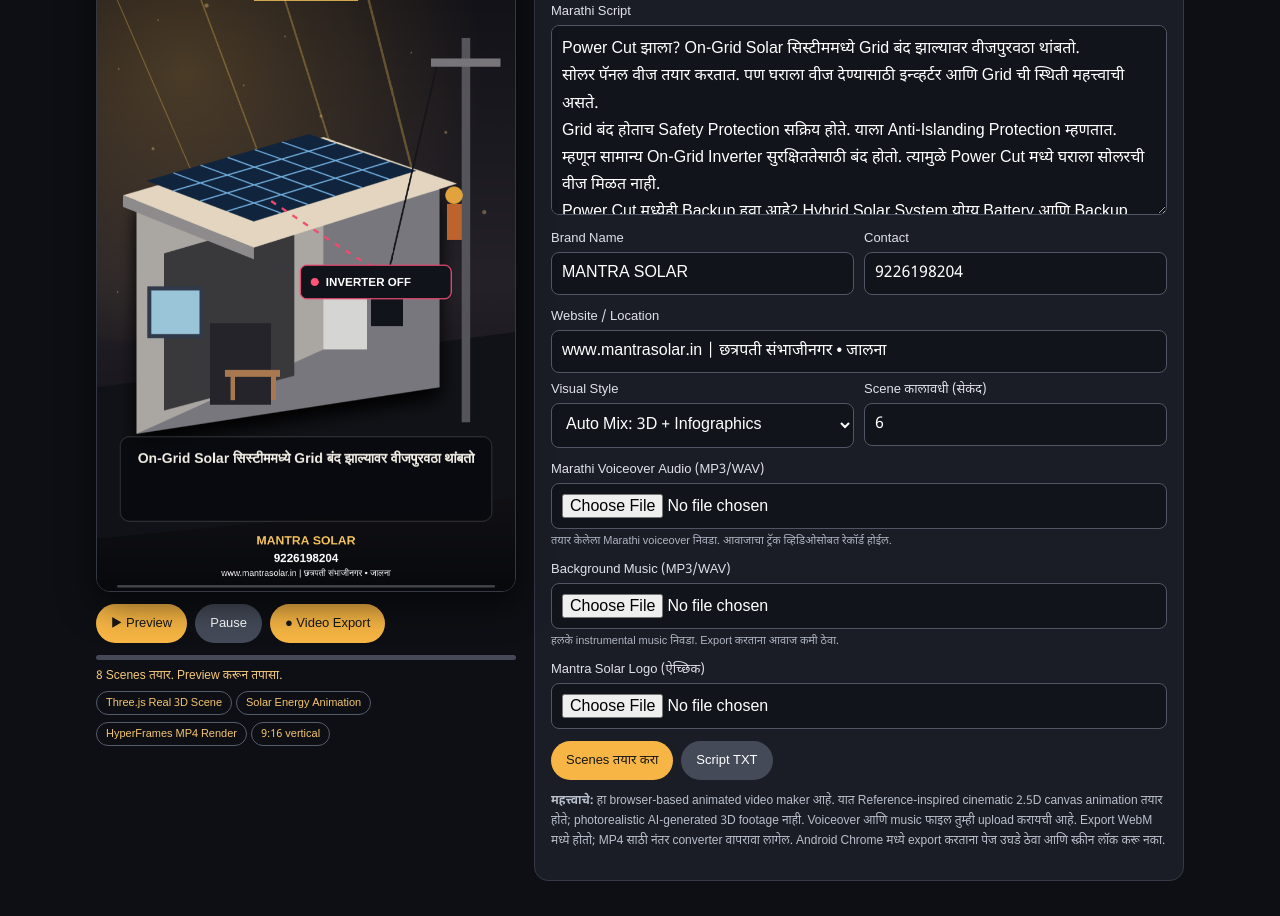
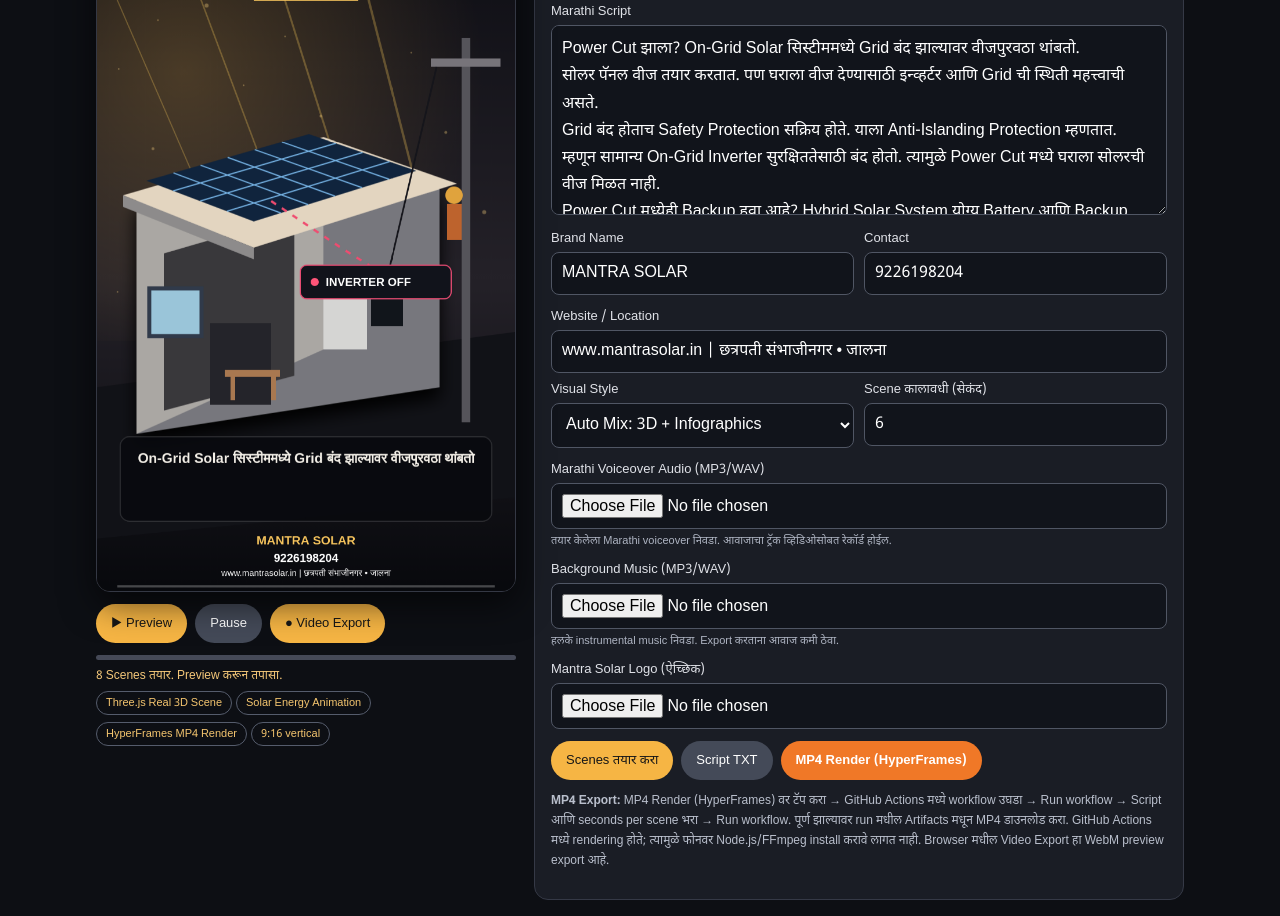
Before and after one commit to vishwajeetmarkad951-debug/Mantra-soalr, a plain HTML site: page video-studio/index.html in a window 1280 px wide. Shown: the part 223-1139 px from the top of the page. Drawn offline with nearby package versions, Linux system fonts and the light colour scheme.

Commit message:
Add HyperFrames MP4 render workflow shortcut and instructions

```diff
--- a/video-studio/index.html
+++ b/video-studio/index.html
@@ -26,8 +26,8 @@ Mantra Solar कडून मोफत कोटेशन आणि साइट
 <label>Marathi Voiceover Audio (MP3/WAV)</label><input id="voice" type="file" accept="audio/*"><div class="filehint">तयार केलेला Marathi voiceover निवडा. आवाजाचा ट्रॅक व्हिडिओसोबत रेकॉर्ड होईल.</div>
 <label>Background Music (MP3/WAV)</label><input id="music" type="file" accept="audio/*"><div class="filehint">हलके instrumental music निवडा. Export करताना आवाज कमी ठेवा.</div>
 <label>Mantra Solar Logo (ऐच्छिक)</label><input id="logo" type="file" accept="image/*">
-<div class="btns"><button id="build">Scenes तयार करा</button><button id="downloadScript" class="secondary">Script TXT</button></div>
-<p class="hint"><b>महत्त्वाचे:</b> हा browser-based animated video maker आहे. यात Reference-inspired cinematic 2.5D canvas animation तयार होते; photorealistic AI-generated 3D footage नाही. Voiceover आणि music फाइल तुम्ही upload करायची आहे. Export WebM मध्ये होतो; MP4 साठी नंतर converter वापरावा लागेल. Android Chrome मध्ये export करताना पेज उघडे ठेवा आणि स्क्रीन लॉक करू नका.</p>
+<div class="btns"><button id="build">Scenes तयार करा</button><button id="downloadScript" class="secondary">Script TXT</button><a href="https://github.com/vishwajeetmarkad951-debug/Mantra-soalr/actions/workflows/render-mantra-solar-mp4.yml" target="_blank" rel="noopener" style="display:inline-block;padding:11px 15px;border-radius:24px;background:#f07827;color:#fff;text-decoration:none;font-size:13px;font-weight:800">MP4 Render (HyperFrames)</a></div>
+<p class="hint"><b>MP4 Export:</b> MP4 Render (HyperFrames) वर टॅप करा → GitHub Actions मध्ये workflow उघडा → Run workflow → Script आणि seconds per scene भरा → Run workflow. पूर्ण झाल्यावर run मधील Artifacts मधून MP4 डाउनलोड करा. GitHub Actions मध्ये rendering होते; त्यामुळे फोनवर Node.js/FFmpeg install करावे लागत नाही. Browser मधील Video Export हा WebM preview export आहे.</p>
 </section></main>
 <script>
 const c=document.getElementById('canvas'),ctx=c.getContext('2d',{alpha:true}),$=id=>document.getElementById(id);let scenes=[],duration=6,playing=false,started=0,elapsed=0,raf=0,recorder=null,recorded=[],logoImg=null;
```
